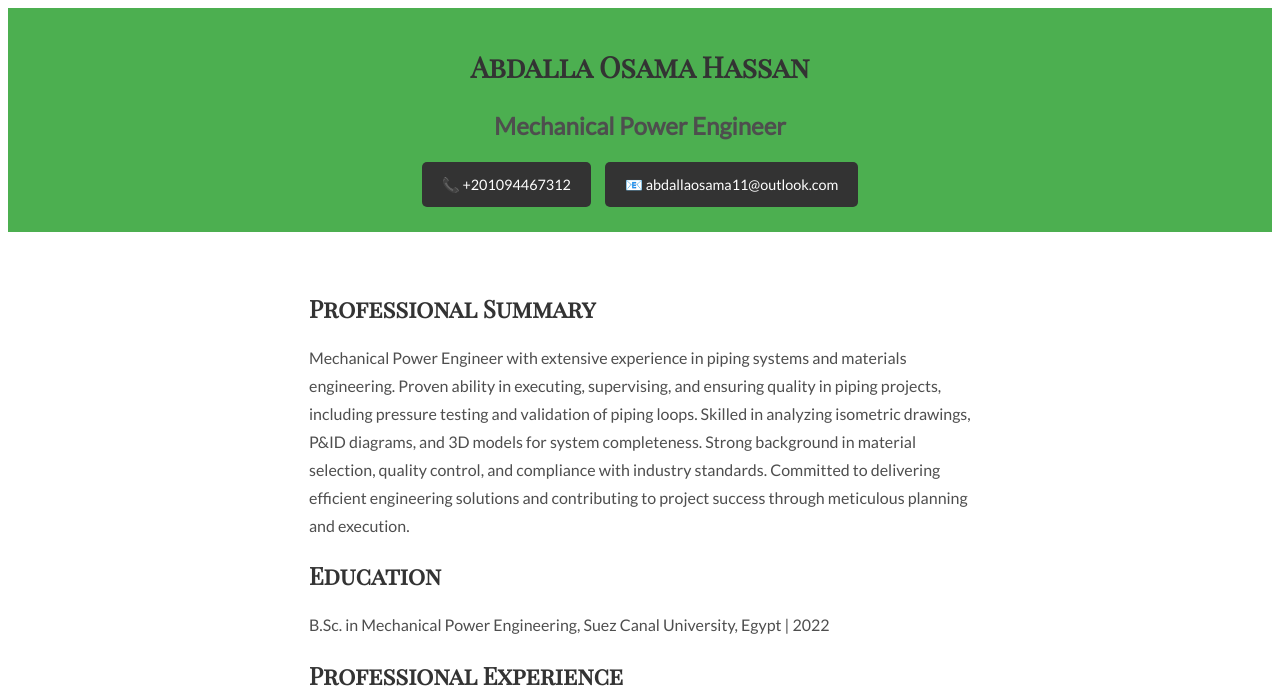
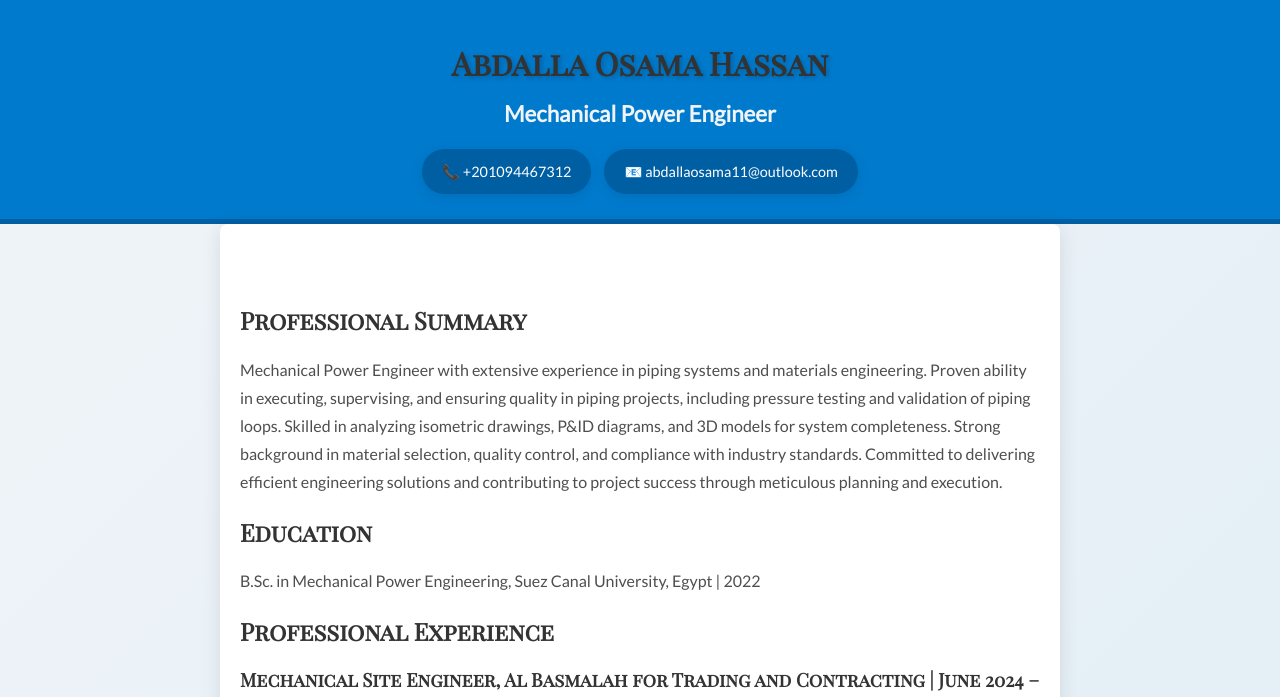
Before and after one commit to abdalla79/Abdallaosama-CV, a plain HTML site: page index.html in a window 1280 px wide. Shown: the top 697 px of the page. Drawn offline with Linux system fonts and the light colour scheme.

Commit message:
Add files via upload

```diff
--- a/index.html
+++ b/index.html
@@ -7,13 +7,20 @@
     <link href="https://fonts.googleapis.com/css2?family=Playfair+Display+SC&family=Lato&display=swap" rel="stylesheet">
     <style>
         /* General styling */
+        body {
+            margin: 0;
+            padding: 0;
+            font-family: 'Lato', Arial, sans-serif;
+            background: linear-gradient(135deg, #f0f4f8, #d9eaf5);
+            color: #4e4e4e;
+        }
+
         h1, h2, h3, h4, h5, h6 {
             font-family: "Playfair Display SC", serif;
             color: #333333;
         }
 
         a, p, li {
-            font-family: "Lato", Arial, sans-serif;
             color: #4e4e4e;
             font-size: 1em;
             line-height: 1.75em;
@@ -21,32 +28,39 @@
 
         a:hover {
             text-decoration: none !important;
-            color: #333333 !important;
-            transition: all 0.2s ease-in-out;
+            color: #0066cc !important;
+            transition: color 0.3s ease-in-out;
         }
 
         .container {
             margin: auto;
-            max-width: 662px;
-            padding: 0 20px;
+            max-width: 800px;
+            padding: 20px;
+            background-color: #fff;
+            border-radius: 8px;
+            box-shadow: 0 4px 20px rgba(0, 0, 0, 0.1);
         }
 
         .header {
-            background-color: #4CAF50;
+            background-color: #007acc;
             color: white;
             padding: 20px;
             text-align: center;
+            border-bottom: 5px solid #005fa3;
         }
 
         .header h1 {
-            font-size: 1.8em;
+            font-size: 2em;
             font-weight: bold;
+            margin-bottom: 10px;
+            text-shadow: 2px 2px 5px rgba(0, 0, 0, 0.2);
         }
 
         .header .role {
-            font-size: 1.5em;
+            font-size: 1.4em;
             font-weight: bold;
             margin: 10px 0;
+            color: #f0f4f8;
         }
 
         .button-link {
@@ -55,27 +69,48 @@
             padding: 10px 20px;
             font-size: 0.9em;
             color: white;
-            background-color: #333;
+            background-color: #005fa3;
             border: none;
-            border-radius: 5px;
+            border-radius: 25px;
             text-decoration: none;
             cursor: pointer;
-            transition: background-color 0.3s ease;
+            transition: background-color 0.3s ease, transform 0.3s ease;
+            box-shadow: 0 3px 10px rgba(0, 95, 163, 0.4);
         }
 
         .button-link:hover {
-            background-color: #555;
+            background-color: #004d80;
+            transform: translateY(-2px);
         }
 
         .intro {
             padding: 40px 0;
             overflow-x: hidden;
+            animation: fadeIn 1s ease-in-out;
+        }
+
+        @keyframes fadeIn {
+            from {
+                opacity: 0;
+                transform: translateY(20px);
+            }
+            to {
+                opacity: 1;
+                transform: translateY(0);
+            }
+        }
+
+        ul {
+            padding-left: 20px;
+            list-style-type: disc;
         }
 
         footer {
             padding: 20px 0;
             text-align: center;
-            background: #f4f4f4;
+            background: #f0f4f8;
+            color: #007acc;
+            border-top: 2px solid #005fa3;
         }
     </style>
 </head>
```
